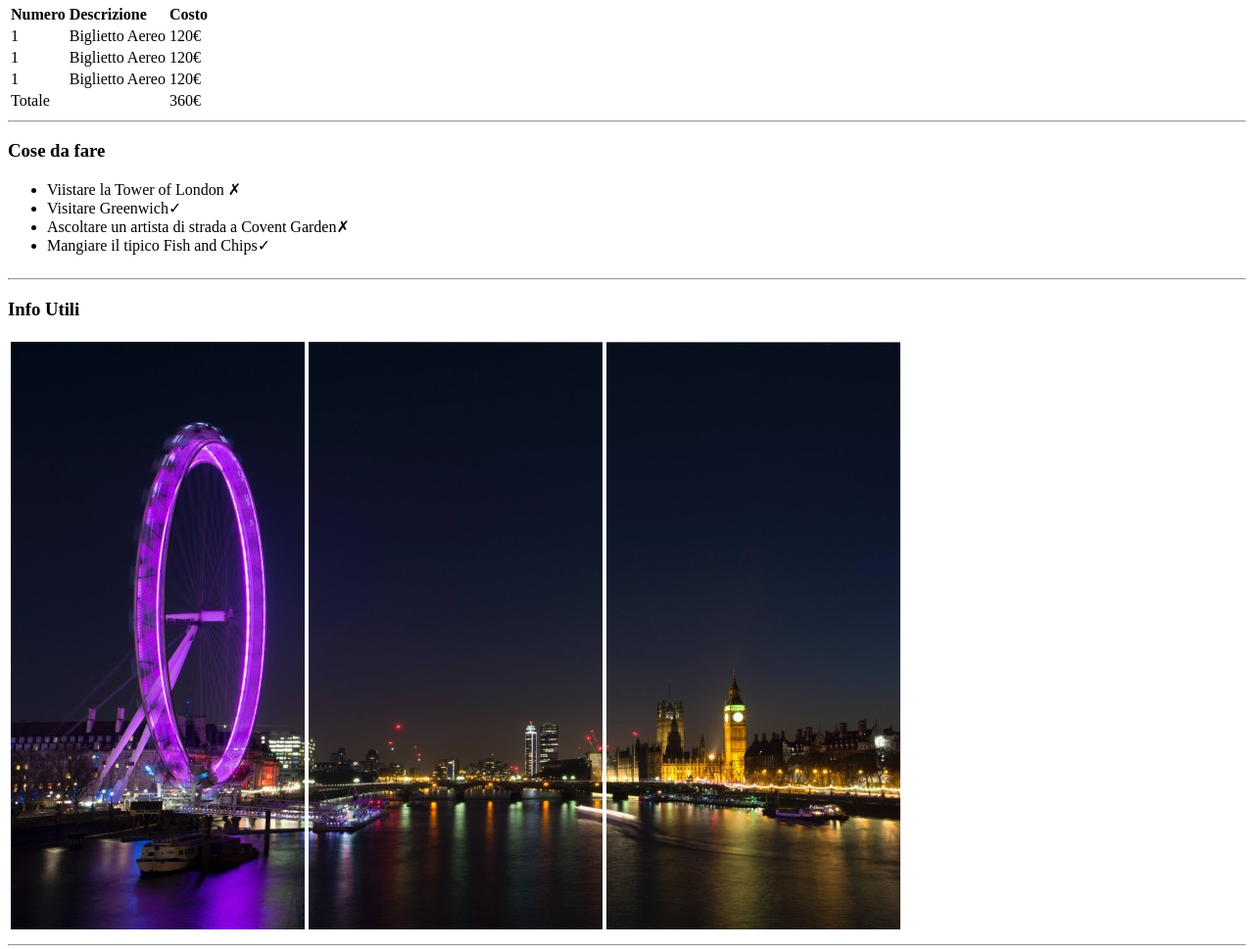
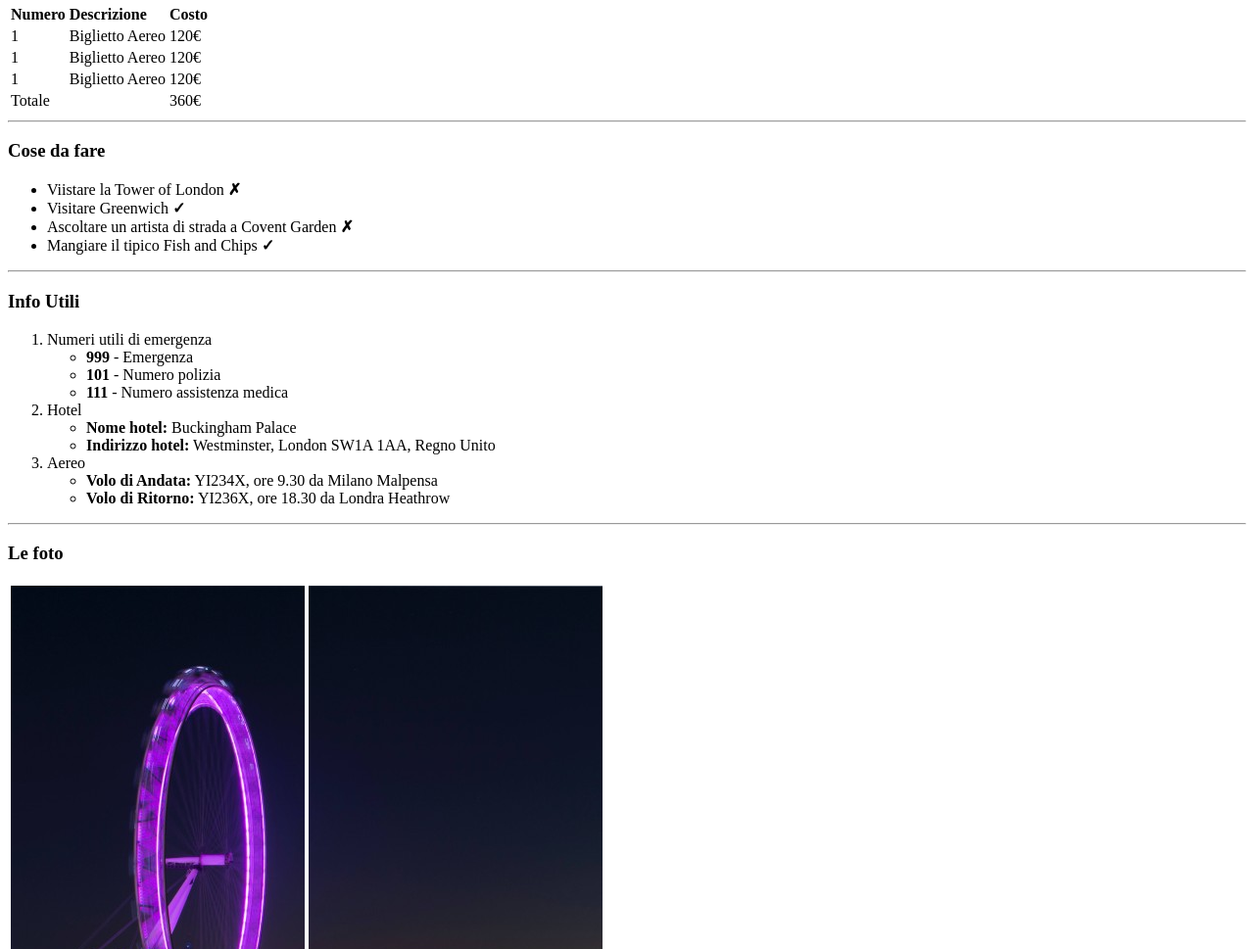
Before and after one commit to coder-ms/html-london-trip, a plain HTML site: page index.html in a window 1280 px wide. Shown: the part 764-1733 px from the top of the page at 98% size. Drawn offline with Linux system fonts and the light colour scheme.

Commit message:
Info Utili

```diff
--- a/index.html
+++ b/index.html
@@ -55,33 +55,42 @@
         </table>
         <hr>
         <h3>Cose da fare</h3>
-        <table>
             <ul>
-                <li>Viistare la Tower of London &cross;</li>
-                <li>Visitare Greenwich&check;</li>
-                <li>Ascoltare un artista di strada a Covent Garden&cross;</li>
-                <li>Mangiare il tipico Fish and Chips&check;</li>
+                <li>Viistare la Tower of London <b>&cross;</b></li>
+                <li>Visitare Greenwich <b>&check;</b></li>
+                <li>Ascoltare un artista di strada a Covent Garden <b>&cross;</b></li>
+                <li>Mangiare il tipico Fish and Chips <b>&check;</b></li>
             </ul>
-        </table>
         <hr>
         <h3>Info Utili</h3>
+            <ol>
+                <li>Numeri utili di emergenza
+                    <ul>
+                        <li><b>999</b> - Emergenza</li>
+                        <li><b>101</b> - Numero polizia</li>
+                        <li><b>111</b> - Numero assistenza medica</li>
+                    </ul>
+                </li>
+                <li>Hotel
+                    <ul>
+                        <li><b>Nome hotel:</b> Buckingham Palace</li>
+                        <li><b>Indirizzo hotel:</b> Westminster, London SW1A 1AA, Regno Unito</li>
+                    </ul>
+                </li>
+                <li>Aereo
+                    <ul>
+                        <li><b>Volo di Andata:</b> YI234X, ore 9.30 da Milano Malpensa</li>
+                        <li><b>Volo di Ritorno:</b> YI236X, ore 18.30 da Londra Heathrow</li>
+                    </ul>
+                </li>
+            </ol>
+        <hr>
+        <h3>Le foto</h3>
         <table>
             <tbody>
                 <tr>
                     <td><img src="img/pexels-bill-emrich-230794-0.jpg" alt="img"></td>
                     <td><img src="img/pexels-bill-emrich-230794-1.jpg" alt="img"></td>
-                    <td><img src="img/pexels-bill-emrich-230794-2.jpg" alt="img"></td>
-                </tr>
-            </tbody>
-        </table>
-        <hr>
-        <h3></h3>
-        <table>
-            <tbody>
-                <tr>
-                    <td><img src="img/pexels-bill-emrich-230794-0.jpg" alt="img"></td>
-                    <td><img src="img/pexels-bill-emrich-230794-1.jpg" alt="img"></td>
-                    <td><img src="img/pexels-bill-emrich-230794-2.jpg" alt="img"></td>
                 </tr>
             </tbody>
         </table>
```
